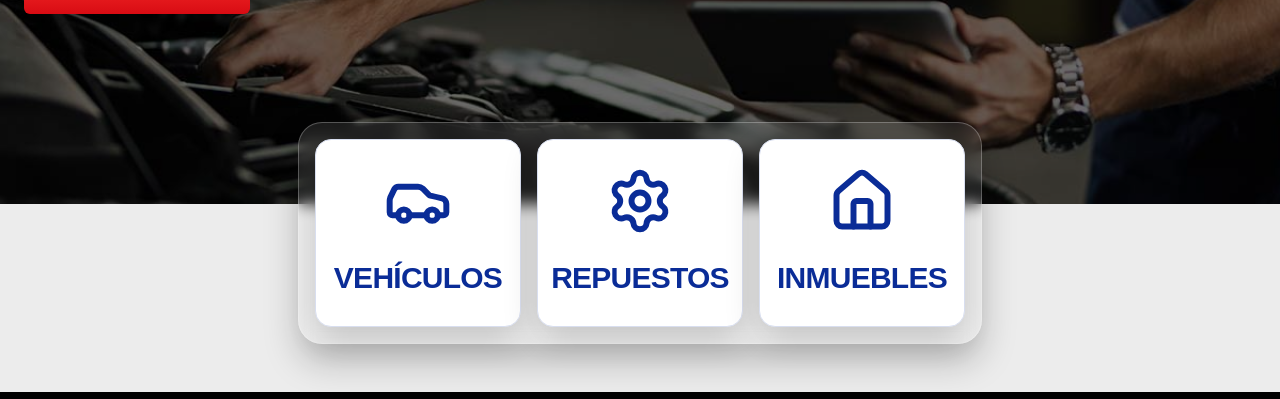
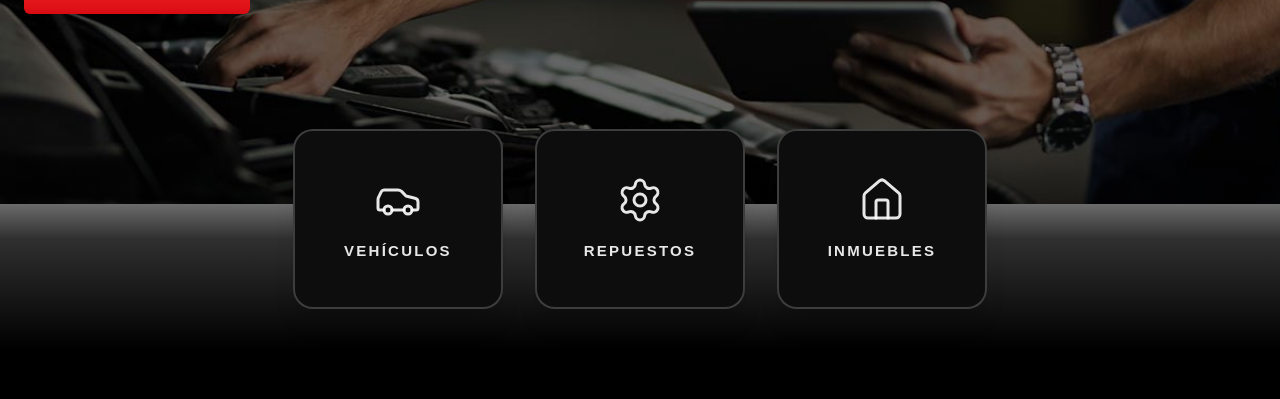
Before and after one commit to GalletitaDeAnis/espelta-web, a Next.js app: page / in a window 1280 px wide. Shown: the part 688-1087 px from the top of the page. Built offline with nearby package versions, Linux system fonts and the light colour scheme.

Commit message:
fix: improve home integration and document bridge issue

```diff
--- a/src/app/components/home/FeaturedCardsSection.tsx
+++ b/src/app/components/home/FeaturedCardsSection.tsx
@@ -1,3 +1,7 @@
+"use client";
+
+import Image from "next/image";
+import { useState } from "react";
 import { ArrowRight } from "lucide-react";
 
 // Datos de ejemplo adaptados a repuestos de vehículos
@@ -53,6 +57,8 @@ const featuredParts = [
 ];
 
 export function FeaturedCardsSection() {
+  const [failedImages, setFailedImages] = useState<Record<string, boolean>>({});
+
   return (
     // Contenedor principal oscuro
     <section className="bg-black py-16 px-4 sm:px-6">
@@ -86,10 +92,15 @@ export function FeaturedCardsSection() {
             >
               {/* Contenedor de Imagen con Efecto Hover */}
               <div className="relative h-[220px] w-full overflow-hidden">
-                <img
-                  src={part.image}
+                <Image
+                  src={failedImages[part.title] ? "/imagenHeader1.jpg" : part.image}
                   alt={part.title}
-                  className="h-full w-full object-cover transition-transform duration-700 group-hover:scale-110"
+                  fill
+                  sizes="(max-width: 640px) 100vw, (max-width: 1024px) 50vw, 25vw"
+                  className="object-cover transition-transform duration-700 group-hover:scale-110"
+                  onError={() => {
+                    setFailedImages((previous) => ({ ...previous, [part.title]: true }));
+                  }}
                 />
                 {/* Degradado para que el texto del precio siempre sea legible */}
                 <div className="absolute inset-0 bg-gradient-to-t from-black/90 via-black/20 to-transparent transition-opacity duration-300" />
--- a/src/app/components/home/HomeCategoryBridge.tsx
+++ b/src/app/components/home/HomeCategoryBridge.tsx
@@ -8,9 +8,12 @@ const quickCards = [
 
 export function HomeCategoryBridge() {
   return (
-    <section className="relative z-30 -mt-[82px] mb-12">
-      <div className="mx-auto flex w-full max-w-[1380px] justify-center px-6">
-        <div className="flex gap-4 rounded-3xl border border-white/25 bg-white/10 px-4 py-4 shadow-[0_18px_35px_rgba(0,0,0,0.22)] backdrop-blur-sm">
+    <section className="relative z-30 -mt-[75px] bg-gradient-to-b from-transparent via-black/80 to-black px-4 pb-10">
+      <div className="mx-auto flex w-full max-w-[1200px] justify-center">
+
+        {/* Aumenté ligeramente el espacio (gap) entre tarjetas para que respiren mejor al ser más grandes */}
+        <div className="flex flex-wrap justify-center gap-5 lg:gap-8">
+
           {quickCards.map((card) => {
             const Icon = card.icon;
 
@@ -18,10 +21,26 @@ export function HomeCategoryBridge() {
               <a
                 key={card.label}
                 href="#"
-                className="flex h-[188px] w-[206px] flex-col items-center justify-center rounded-2xl border border-[#d8deef] bg-white text-[#0a2c97] shadow-[0_14px_34px_rgba(0,0,0,0.18)] transition hover:-translate-y-1 hover:shadow-[0_18px_36px_rgba(0,0,0,0.24)]"
+                // TARJETA INDIVIDUAL (Mejoras aplicadas):
+                // 1. Tamaño: Aumentado a h-[160px] w-[180px] en móvil y h-[180px] w-[210px] en escritorio.
+                // 2. Fondo: bg-[#0d0d0d] (Un gris oscuro casi negro, 100% sólido y elegante).
+                // 3. Borde: border-2 border-white/20 (Línea más gruesa y con mayor opacidad para que se note claramente).
+                className="group relative flex h-[160px] w-[180px] flex-col items-center justify-center overflow-hidden rounded-[20px] border-2 border-white/20 bg-[#0d0d0d] text-white shadow-xl transition-all duration-300 ease-out hover:-translate-y-2 hover:border-[#e60000]/70 hover:shadow-[0_15px_30px_rgba(230,0,0,0.3)] sm:h-[180px] sm:w-[210px]"
               >
-                <Icon size={68} strokeWidth={2.1} />
-                <span className="mt-5 text-[30px] font-extrabold tracking-tight">{card.label}</span>
+                {/* Ícono: Escalado de 40 a 48, con un trazo ligeramente más definido */}
+                <Icon
+                  size={48}
+                  strokeWidth={1.5}
+                  className="mb-4 text-white/90 transition-all duration-300 group-hover:scale-110 group-hover:text-[#e60000]"
+                />
+
+                {/* Texto: Aumentado a 14px (15px en pantallas grandes) manteniendo el tracking ancho */}
+                <span className="text-[14px] font-bold tracking-[0.15em] uppercase text-white/90 transition-colors duration-300 group-hover:text-white sm:text-[15px]">
+                  {card.label}
+                </span>
+
+                {/* Detalle UI: La línea indicadora roja inferior ahora es un poco más gruesa (h-1.5) para hacer match con los bordes */}
+                <div className="absolute bottom-0 h-1.5 w-0 bg-[#e60000] transition-all duration-300 group-hover:w-full" />
               </a>
             );
           })}
--- a/src/app/components/home/HomeTopSection.tsx
+++ b/src/app/components/home/HomeTopSection.tsx
@@ -33,7 +33,7 @@ export function HomeTopSection() {
         <ChevronRight size={30} strokeWidth={1.8} />
       </button>
 
-      <div className="relative z-10 mx-auto flex h-[740px] w-full max-w-[1380px] items-center px-6">
+      <div className="relative z-10 mx-auto flex h-[740px] w-full max-w-[1380px] items-start px-6 pt-28 sm:pt-32 md:items-center md:pt-0">
         <div className="max-w-[650px]">
           <p className="mb-4 inline-flex rounded-full border border-white/30 bg-black/20 px-3 py-1 text-xs font-semibold uppercase tracking-[0.14em] text-white/90">
             Importación y Repuestos
```
Also changed, not shown: 1 other file (tests, documents, lock files or other folders).
